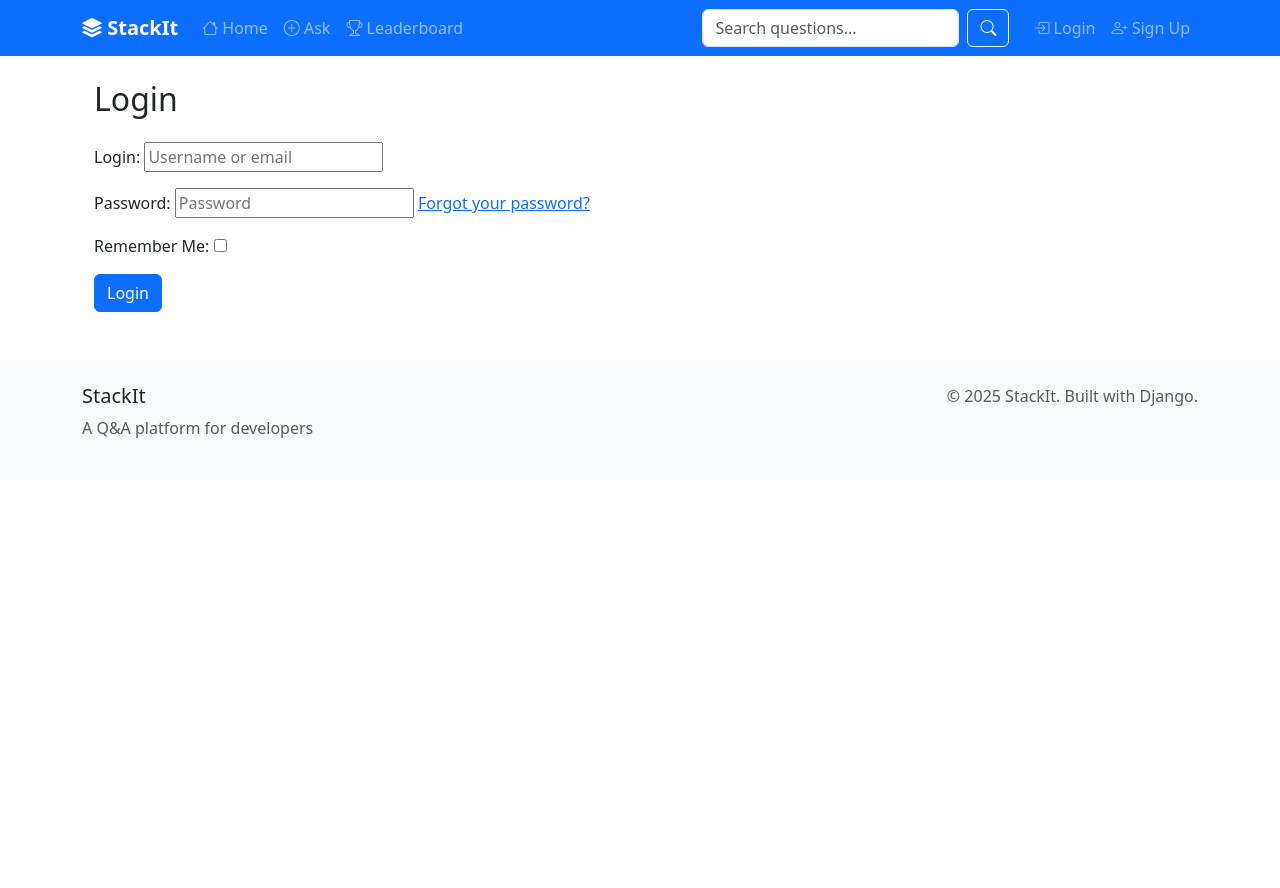
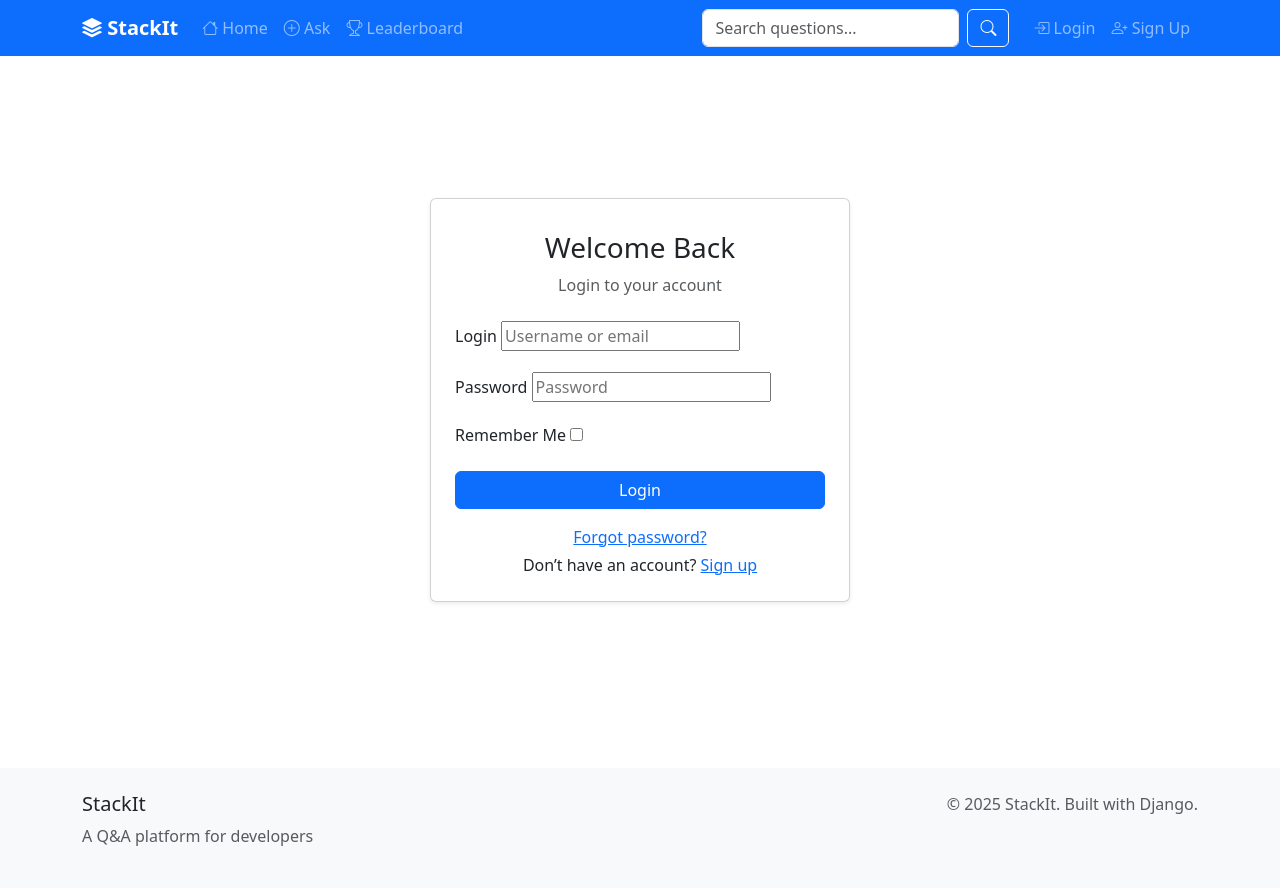
Before and after one commit to Vansh1693/odoo, a Django app: page /accounts/login/ in a window 1280 px wide. Before the commit the page ends 438 px from the top, so only its background shows below. Run offline with Django 4.2, Linux system fonts and the light colour scheme; parts of the project's set-up code (start-up, migrations or seed data) failed here and were passed over; some libraries are stand-ins or nearby versions.

Commit message:
update login signup

```diff
--- a/templates/account/login.html
+++ b/templates/account/login.html
@@ -5,12 +5,41 @@
 {% block title %}Login - StackIt{% endblock %}
 
 {% block content %}
-<div class="container">
-  <h2 class="mb-4">Login</h2>
-  <form method="post" action="{% url 'account_login' %}">
-    {% csrf_token %}
-    {{ form.as_p }}
-    <button type="submit" class="btn btn-primary">Login</button>
-  </form>
+<div class="container d-flex justify-content-center align-items-center" style="min-height: 80vh;">
+  <div class="card shadow-sm p-4" style="width: 100%; max-width: 420px;">
+    <div class="text-center mb-4">
+      <!--<img src="{% static 'images/logo.png' %}" alt="StackIt Logo" style="height: 50px;">-->
+      <h3 class="mt-2">Welcome Back</h3>
+      <p class="text-muted mb-0">Login to your account</p>
+    </div>
+
+    <form method="post" action="{% url 'account_login' %}">
+      {% csrf_token %}
+      {% if form.non_field_errors %}
+        <div class="alert alert-danger">
+          {{ form.non_field_errors }}
+        </div>
+      {% endif %}
+
+      {% for field in form %}
+        <div class="mb-3">
+          <label for="{{ field.id_for_label }}" class="form-label">{{ field.label }}</label>
+          {{ field }}
+          {% if field.errors %}
+            <div class="text-danger small">{{ field.errors|striptags }}</div>
+          {% endif %}
+        </div>
+      {% endfor %}
+
+      <button type="submit" class="btn btn-primary w-100">Login</button>
+    </form>
+
+    <div class="text-center mt-3">
+      <p class="mb-1"><a href="{% url 'account_reset_password' %}">Forgot password?</a></p>
+      <p class="mb-0">Don’t have an account?
+        <a href="{% url 'account_signup' %}">Sign up</a>
+      </p>
+    </div>
+  </div>
 </div>
 {% endblock %}
```
Also changed, not shown: templates/account/signup.html (+35 -7 lines).
